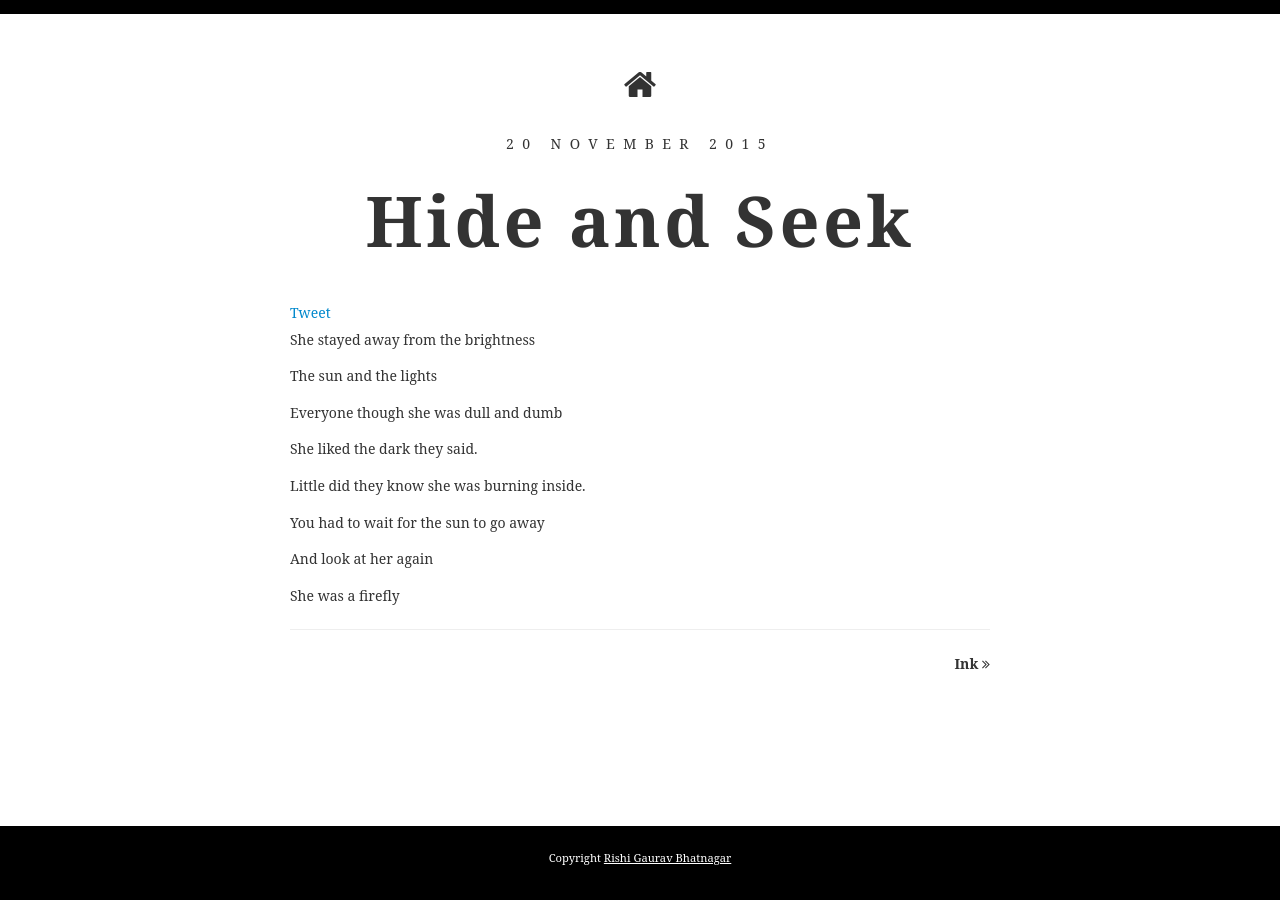
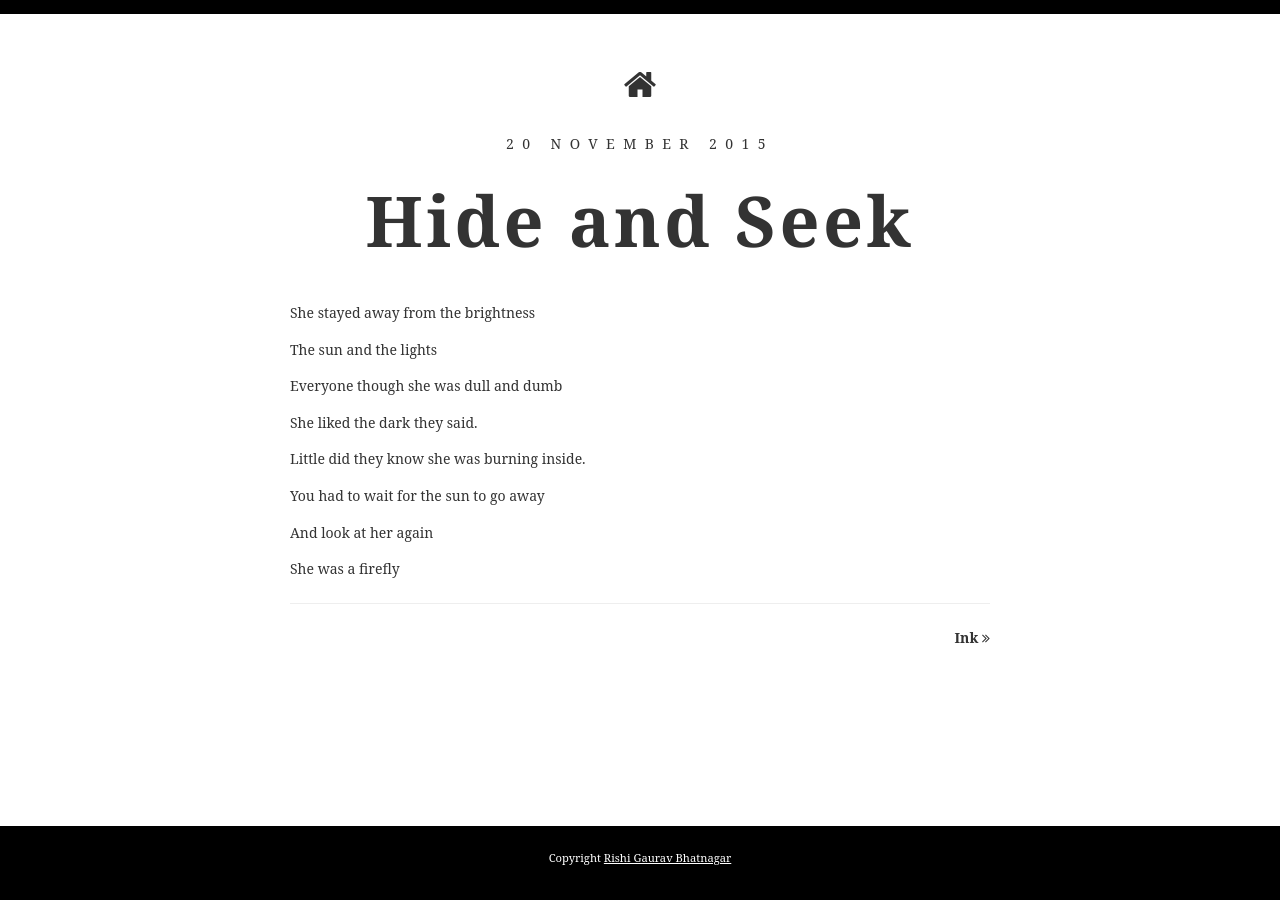
Before and after one commit to rishipoetry/rishipoetry.github.io, a Jekyll site: the page built from _posts/2015-11-20-hideandseek.md, in a window 1280 px wide. Built offline with Jekyll 4.4.1, drawn with Linux system fonts in a browser that asks for light colours; some web fonts are replaced; comment, search, counter and statistics services are not loaded.

```diff
--- a/_layouts/post_page.html
+++ b/_layouts/post_page.html
@@ -26,7 +26,7 @@
 				<h2 class="content">{{page.title}}</h2>
 
 				<section>
-					<a href="https://twitter.com/share" class="twitter-share-button"{count} data-via="rishigb" data-size="large">Tweet</a>
+					<a href="https://twitter.com/share" class="twitter-share-button"{count} data-via="rishigb" data-size="large"></a>
 <script>!function(d,s,id){var js,fjs=d.getElementsByTagName(s)[0],p=/^http:/.test(d.location)?'http':'https';if(!d.getElementById(id)){js=d.createElement(s);js.id=id;js.src=p+'://platform.twitter.com/widgets.js';fjs.parentNode.insertBefore(js,fjs);}}(document, 'script', 'twitter-wjs');</script>
 
 
```
